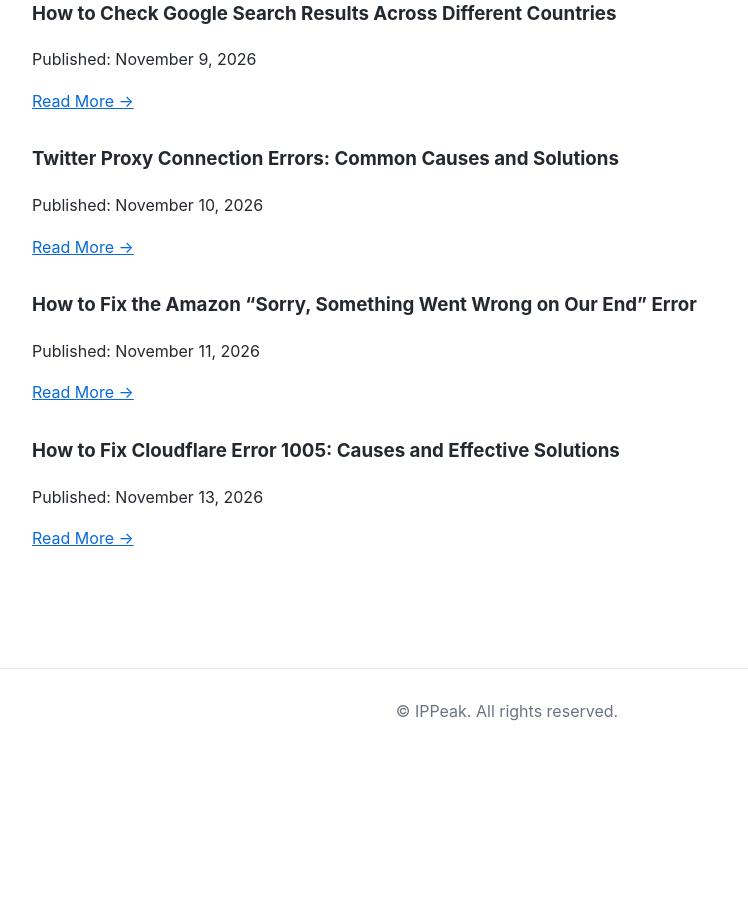
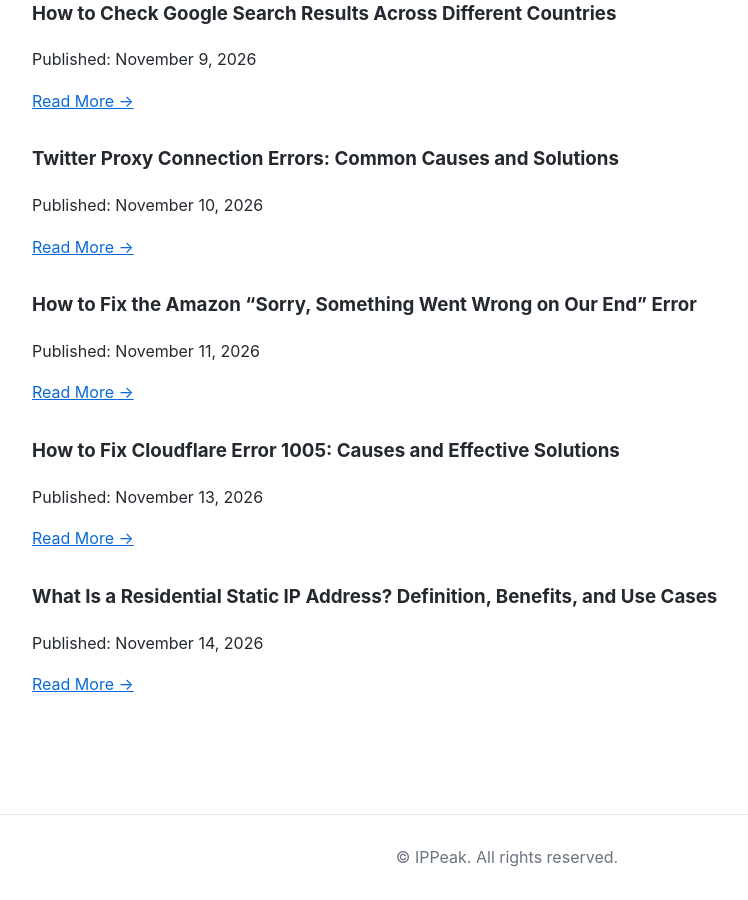
Before and after one commit to IPPeak/IPPeak-Residential-Proxy, a Jekyll site: the page built from docs/blog/articles.md, in a window 1280 px wide and 900 px high, scrolled down 3523 px. Shown: the whole window, without its empty margins (133-881 px from the left). Built offline with Jekyll 4.4.1, drawn with Linux system fonts in a browser that asks for light colours; before the commit the page ends 4278 px from its top, so only the background shows below that.

Commit message:
Add article on Residential Static IP Address

```diff
--- a/docs/blog/articles.md
+++ b/docs/blog/articles.md
@@ -160,3 +160,9 @@
 Published: November 13, 2026
 
 [Read More →](How-to-Fix-Cloudflare-Error-1005.html)
+
+### What Is a Residential Static IP Address? Definition, Benefits, and Use Cases
+
+Published: November 14, 2026
+
+[Read More →](What-Is-a-Residential-Static-IP-Address.html)
```
